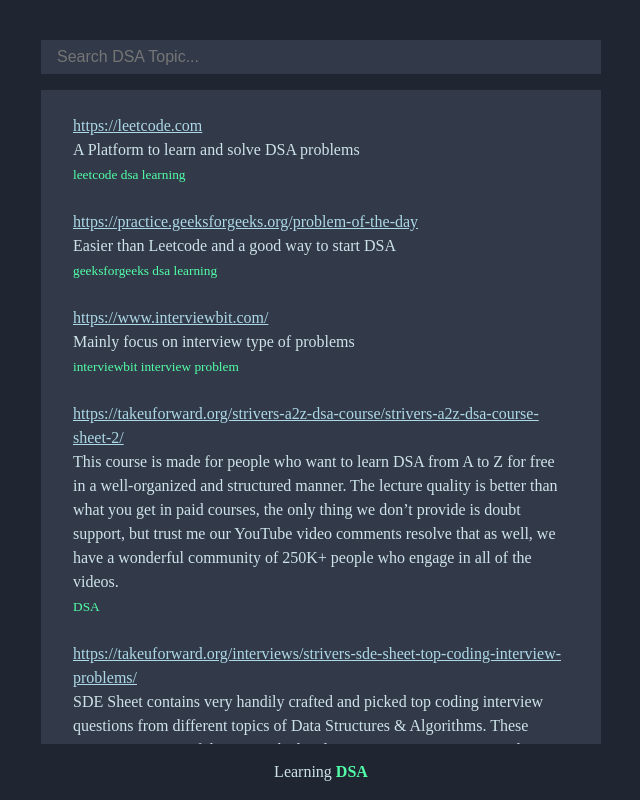
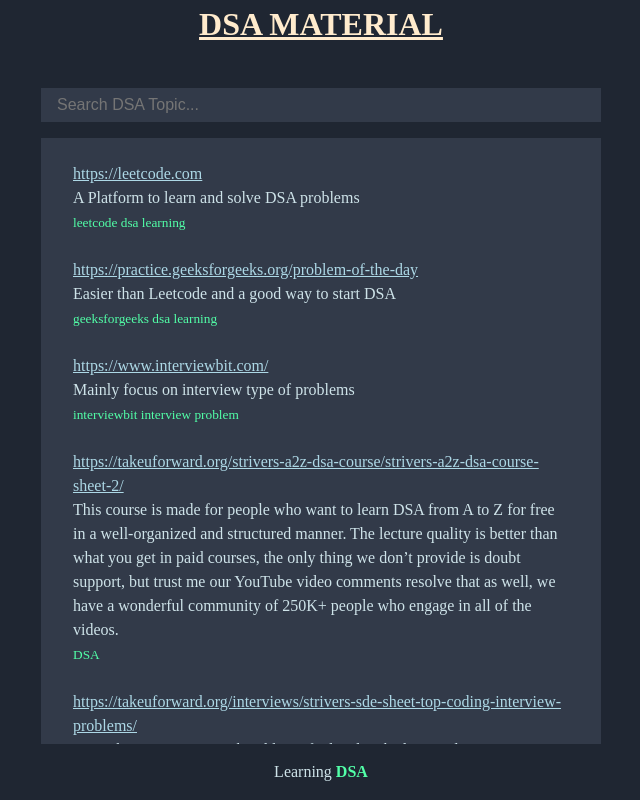
Before and after one commit to Suhaan-Bhandary/MIBCS-Programming-Resources, a plain HTML site: page index.html in a window 1280 px wide. Shown: the whole page, without its empty margins (319-959 px from the left). Drawn offline with Linux system fonts and the light colour scheme.

Commit message:
Update index.html
added heading "DSA MATERIAL" to the page

```diff
--- a/index.html
+++ b/index.html
@@ -10,6 +10,7 @@
     <script src="script.js" defer></script>
   </head>
   <body>
+    <h1 style="text-align:center;"> <u style="color:blanchedalmond;">DSA MATERIAL</u></h1>
     <main class="container">
       <input id="search" type="text" placeholder="Search DSA Topic..." />
       <div class="card"></div>
```
